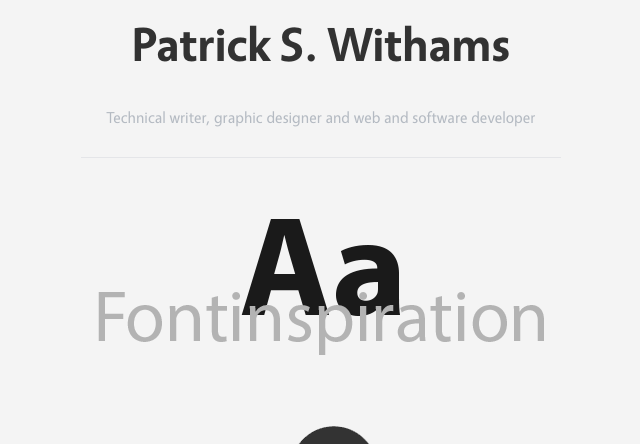
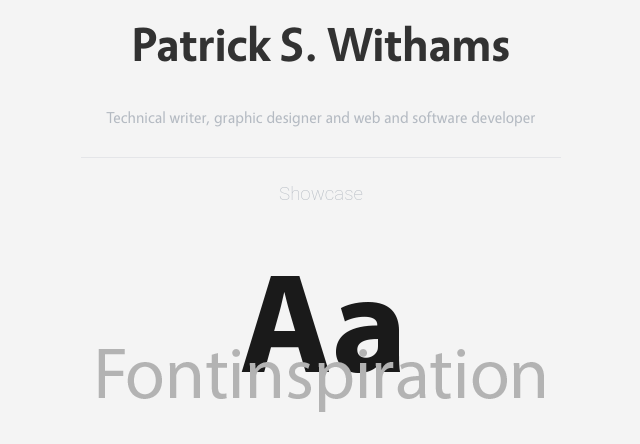
Before and after one commit to paddyw2/portfolio, a PHP site: page / in a window 1280 px wide. Shown: the top 444 px of the page, without its empty margins (319-959 px from the left). Run offline with PHP 8.4, Linux system fonts and the light colour scheme; some libraries are stand-ins or nearby versions.

Commit message:
Add Showcase title

```diff
--- a/css/style.css
+++ b/css/style.css
@@ -263,7 +263,7 @@ button#submit {
     margin: auto;
 }
 
-#form h3 {
+#form h3, h3 {
     padding: 15px;
     color: #B4BAC2;
     margin: 5px;
--- a/index.html
+++ b/index.html
@@ -25,7 +25,7 @@
 
     <div class="project-container">
         <div class="line-break"></div>
-
+        <h3>Showcase</h3>
         <a href="http://font.patrickwithams.com">
             <div class="hover project1">
                 <div class="popup-box flat-green">
```
